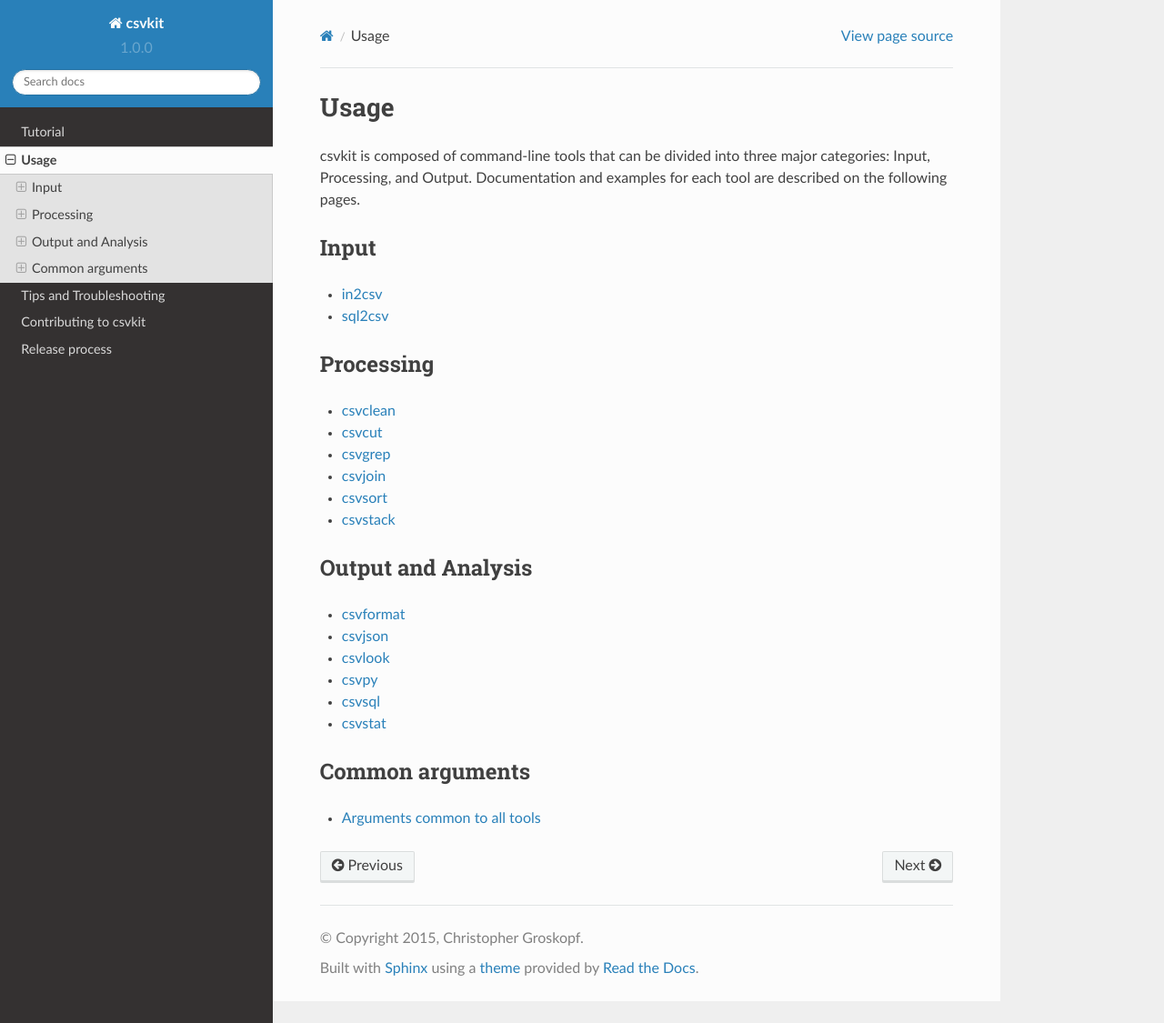
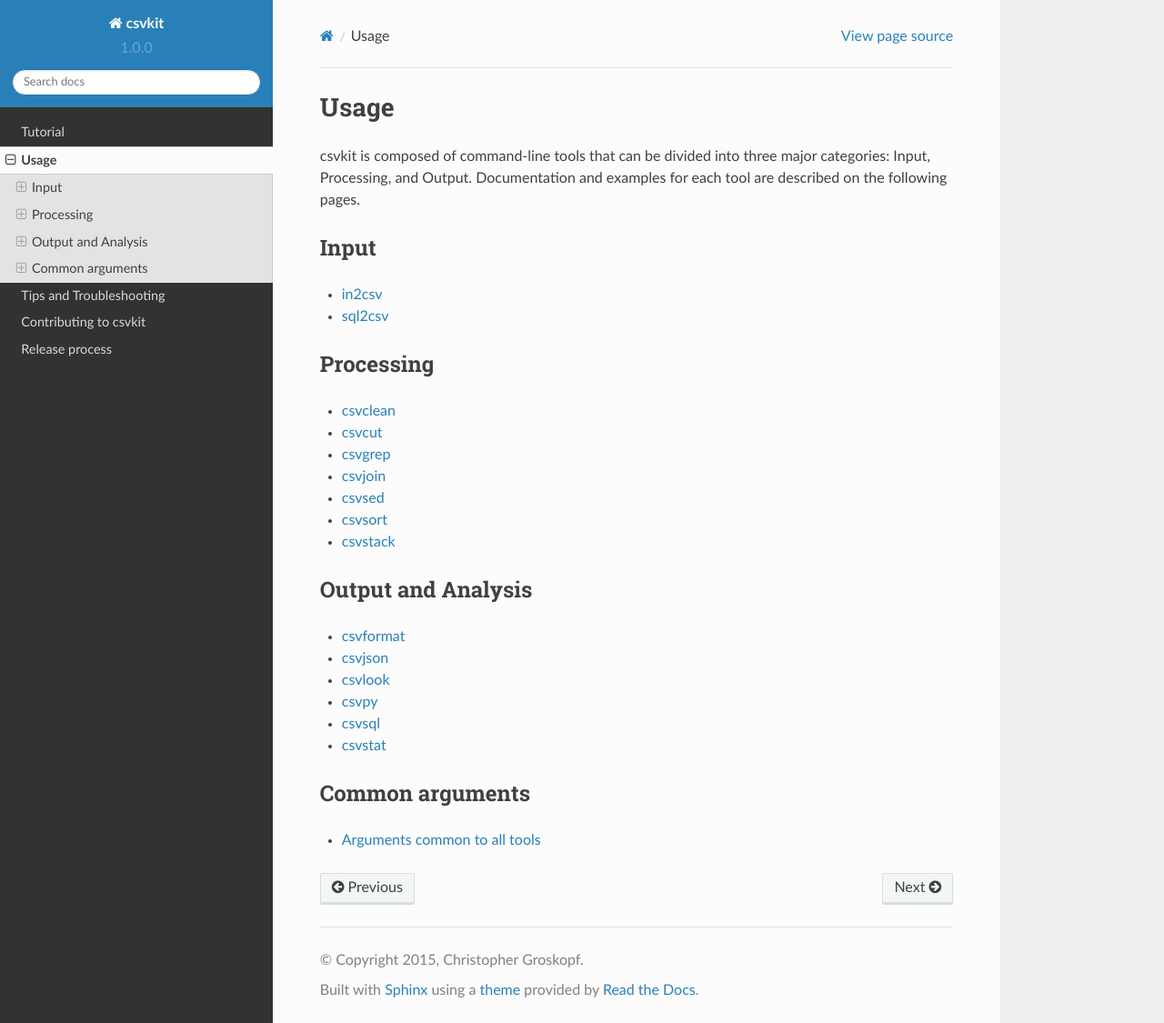
Before and after one commit to wireservice/csvkit, a Sphinx documentation site: the page built from docs/cli.rst, in a window 1280 px wide and 1125 px high. Shown: the whole window at 91% size. Built offline with Sphinx 7.4.7 and the Read the Docs theme 2.0.0, drawn with Linux system fonts in a browser that asks for light colours.

Commit message:
Add entry point for csvsed

```diff
--- a/docs/cli.rst
+++ b/docs/cli.rst
@@ -23,6 +23,7 @@
     scripts/csvcut
     scripts/csvgrep
     scripts/csvjoin
+    scripts/csvsed
     scripts/csvsort
     scripts/csvstack
 
--- a/setup.py
+++ b/setup.py
@@ -61,6 +61,7 @@
             'csvjson = csvkit.utilities.csvjson:launch_new_instance',
             'csvlook = csvkit.utilities.csvlook:launch_new_instance',
             'csvpy = csvkit.utilities.csvpy:launch_new_instance',
+            'csvsed = csvkit.utilities.csvsed:launch_new_instance',
             'csvsort = csvkit.utilities.csvsort:launch_new_instance',
             'csvsql = csvkit.utilities.csvsql:launch_new_instance',
             'csvstack = csvkit.utilities.csvstack:launch_new_instance',
```
